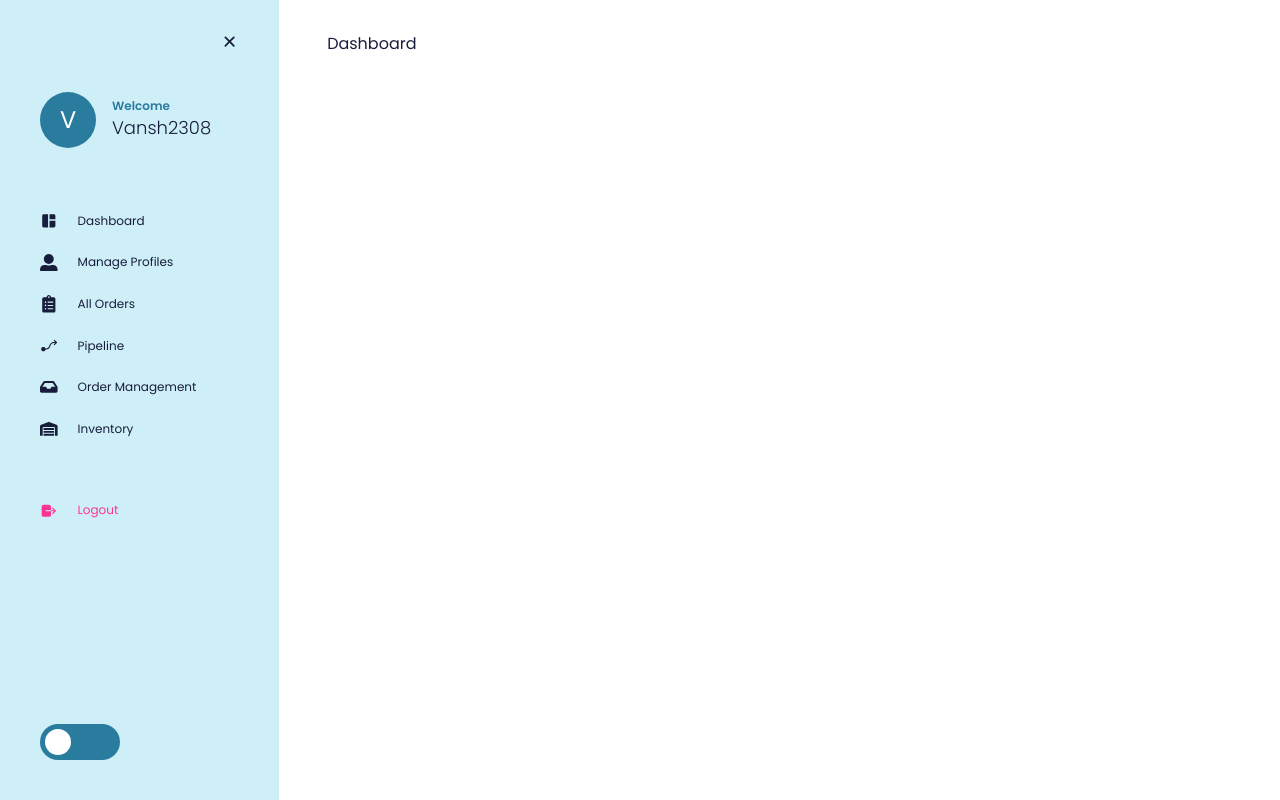
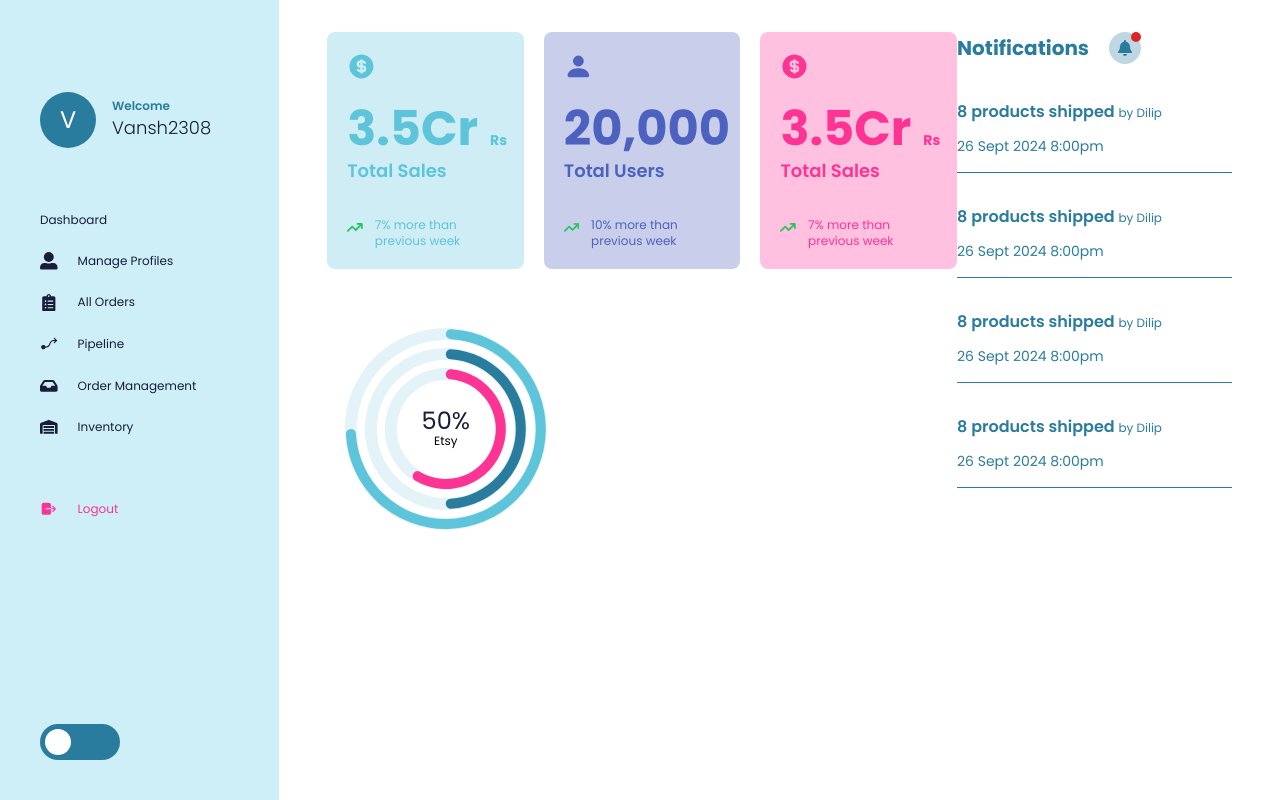
Before and after one commit to vansh2308/sgh-automation, a React (Vite) app in the folder client/: page /user/1 in a window 1280 px wide. Built offline with nearby package versions, Linux system fonts and the light colour scheme; a web font is replaced by a local one.

Commit message:
Make dashboard

```diff
--- a/client/package.json
+++ b/client/package.json
@@ -12,6 +12,7 @@
   "dependencies": {
     "@hookform/resolvers": "^3.9.0",
     "@reduxjs/toolkit": "^2.2.7",
+    "d3": "^7.9.0",
     "react": "^18.3.1",
     "react-dom": "^18.3.1",
     "react-hook-form": "^7.53.0",
@@ -23,6 +24,7 @@
   },
   "devDependencies": {
     "@eslint/js": "^9.9.0",
+    "@types/d3": "^7.4.3",
     "@types/react": "^18.3.3",
     "@types/react-dom": "^18.3.0",
     "@vitejs/plugin-react": "^4.3.1",
--- /dev/null
+++ b/client/src/components/AdminDashboard.tsx
@@ -0,0 +1,119 @@
+
+import { TbCoinFilled } from "react-icons/tb";
+import { BsPersonFill } from "react-icons/bs";
+import { FaArrowTrendUp } from "react-icons/fa6";
+import { FaBell } from "react-icons/fa";
+import NotificationTile from "./NotificationTile";
+import RadialChart from "./charts/RadialChart";
+
+
+
+const notifications = [
+    {
+        headline: "8 products shipped",
+        timestamp: "26 Sept 2024 8:00pm",
+        by: "Dilip"
+    },
+    {
+        headline: "8 products shipped",
+        timestamp: "26 Sept 2024 8:00pm",
+        by: "Dilip"
+    },
+    {
+        headline: "8 products shipped",
+        timestamp: "26 Sept 2024 8:00pm",
+        by: "Dilip"
+    },
+    {
+        headline: "8 products shipped",
+        timestamp: "26 Sept 2024 8:00pm",
+        by: "Dilip"
+    },
+    {
+        headline: "8 products shipped",
+        timestamp: "26 Sept 2024 8:00pm",
+        by: "Dilip"
+    },
+]
+
+
+
+export default function AdminDashboard({ }) {
+    return (
+        <div className="w-full h-full overflow-x-hidden overflow-y-scroll">
+            <div
+                className="grid w-full max-h-60vh gap-10"
+                style={{
+                    gridTemplateColumns: "repeat(3, 1fr)",
+                    gridTemplateRows: "auto 30vh"
+                }}
+            >
+
+                <div className="col-start-1 col-end-3 flex gap-5 h-fit ">
+                    <div className="w-1/3 h-min min-h-fit flex flex-col text-blue-2-dark p-5 rounded-lg bg-blue-2-dark/30">
+                        <TbCoinFilled className="text-[1.8rem]" />
+                        <div className="flex gap-3 items-baseline mt-3 text-[3rem] font-bold">
+                            3.5Cr
+                            <span className="text-sm">Rs</span>
+                        </div>
+                        <p className="text-lg font-semibold -mt-2">Total Sales</p>
+                        <p className="mt-8 text-xs flex gap-3 ">
+                            <FaArrowTrendUp className="text-green-500 text-[1.3rem]" /> 7% more than previous week
+                        </p>
+                    </div>
+
+                    <div className="w-1/3 h-min min-h-fit flex flex-col text-blue-4 p-5 rounded-lg bg-blue-4/30">
+                        <BsPersonFill className="text-[1.8rem]" />
+                        <div className="flex gap-3 items-baseline mt-3 text-[3rem] font-bold">
+                            20,000
+                            <span className="text-sm"></span>
+                        </div>
+                        <p className="text-lg font-semibold -mt-2">Total Users</p>
+                        <p className="mt-8 text-xs flex gap-3 ">
+                            <FaArrowTrendUp className="text-green-500 text-[1.3rem]" /> 10% more than previous week
+                        </p>
+                    </div>
+
+                    <div className="w-1/3 h-min min-h-fit flex flex-col text-pink p-5 rounded-lg bg-pink/30">
+                        <TbCoinFilled className="text-[1.8rem]" />
+                        <div className="flex gap-3 items-baseline mt-3 text-[3rem] font-bold">
+                            3.5Cr
+                            <span className="text-sm">Rs</span>
+                        </div>
+                        <p className="text-lg font-semibold -mt-2">Total Sales</p>
+                        <p className="mt-8 text-xs flex gap-3 ">
+                            <FaArrowTrendUp className="text-green-500 text-[1.3rem]" /> 7% more than previous week
+                        </p>
+                    </div>
+                </div>
+
+
+                <div className="col-start-3 row-start-1 row-end-3 flex flex-col max-h-[60vh]">
+                    <div className="flex gap-5 min-h-max items-center">
+
+                        <h3 className="text-blue-2 dark:text-blue-2-dark font-bold text-xl">Notifications</h3>
+                        <div className="bg-blue-2/30 dark:bg-blue-2-dark/30 h-[2rem] aspect-square rounded-full relative">
+                            <div className="absolute bg-red-600 w-[10px] aspect-square rounded-full right-0" />
+                            <FaBell className="absolute text-blue-2 dark:text-blue-2-dark left-1/2 top-1/2 -translate-x-1/2 -translate-y-1/2" />
+                        </div>
+                    </div>
+
+                    <ul className="flex flex-col mt-5 gap-4 overflow-y-scroll">
+                        {
+                            notifications.map((item, key) => {
+                                return (
+                                    <NotificationTile item={item} key={key} />
+                                )
+                            })
+                        }
+                    </ul>
+                </div>
+
+
+                <div className=" col-start-1 col-end-3 overflow-hidden relative">
+                    <RadialChart />
+                </div>
+            </div>
+        </div>
+    )
+}
--- /dev/null
+++ b/client/src/components/NotificationTile.tsx
@@ -0,0 +1,16 @@
+
+
+export default function NotificationTile ( {item} : {
+        item: {
+            headline: string,
+            timestamp: string,
+            by: string
+        }, key: number
+    }) {
+    return(
+        <div className="w-full text-blue-2 dark:text-blue-2-dark border-b-[1px] border-b-blue-2 dark:border-b-blue-2-dark py-4" >
+            <h3 className="font-semibold text-base"> {item.headline} <span className="text-xs font-normal">by {item.by}</span> </h3>
+            <p className="text-sm mt-3 ">{item.timestamp}</p>
+        </div>
+    )
+}
--- /dev/null
+++ b/client/src/components/charts/RadialChart.tsx
@@ -0,0 +1,106 @@
+import { arc, select } from 'd3';
+import { useEffect, useState, useRef, MutableRefObject } from 'react';
+import { useSelector } from 'react-redux';
+import { RootState } from '../../app/store';
+
+
+
+const data = [
+  {
+    innerRadius: 50,
+    outerRadius: 60,
+    value: 0.6,
+    color: "#FE3494"
+  },
+  {
+    innerRadius: 70,
+    outerRadius: 80,
+    value: 0.5,
+    color: "#2A7C9E"
+  },
+  {
+    innerRadius: 90,
+    outerRadius: 100,
+    value: 0.75,
+    color: "#5DC4DA"
+  },
+
+]
+
+
+export default function RadialChart() {
+
+  const containerRef = useRef() as MutableRefObject<HTMLDivElement>
+  const theme = useSelector((state: RootState) => state.theme.value)
+
+  useEffect(() => {
+    let grooveColor = "#E4F3F7"
+    drawChart(grooveColor)
+  }, [theme])
+
+
+  // WIP: Add Dark mode, Hover States
+
+  function drawChart(grooveColor: string) {
+    console.log("Drawing")
+    const height = containerRef.current.clientHeight, width = containerRef.current.clientWidth;
+
+    select("svg").remove()
+
+    const svg = select(containerRef.current)
+      .append('svg')
+      .attr('height', `${height}`)
+      .attr('width', `${width}`)
+      .attr("viewBox", `0 0 ${width} ${height}`)
+      .append("g")
+      .attr("transform", "translate(" + width / 5 + "," + height / 2 + ")")
+
+
+    for (let i = 0; i < data.length; i++) {
+      const Arc = arc()
+        .innerRadius(data[i].innerRadius)
+        .outerRadius(data[i].outerRadius)
+        .startAngle(0)
+        .cornerRadius(40)
+
+      const backgroundArc = arc()
+        .innerRadius(data[i].innerRadius - 1)
+        .outerRadius(data[i].outerRadius + 1)
+        .startAngle(0)
+        .cornerRadius(40)
+
+      svg.append("path")
+        .datum({ endAngle: 1 * Math.PI * 2 })
+        .attr("d", backgroundArc)
+        .style("fill", grooveColor);
+
+
+      svg.append("path")
+        .datum({ endAngle: data[i].value * Math.PI * 2 })
+        .attr("d", Arc)
+        .style("fill", data[i].color);
+
+    }
+
+    svg.append("text")
+      .attr("text-anchor", "middle")
+      .text(`50%`)
+      .style('font-size', '1.5rem')
+      .style('fill', '#181D3C');
+
+    svg.append("text")
+      .attr("text-anchor", "middle")
+      .text("Etsy")
+      .attr('dy', '1.3em')
+      .style('font-size', '0.75em');
+  }
+
+
+  return (
+    <div
+      ref={containerRef}
+      className='w-full h-full'
+    />
+
+  );
+}
--- a/client/src/index.css
+++ b/client/src/index.css
@@ -24,6 +24,8 @@ body {
     @apply bg-blue-1;
 }
 
+
+
 .pink-btn {
     @apply bg-pink rounded-full py-3 px-9 w-fit text-sm;
 }
--- a/client/src/pages/Dashboard.tsx
+++ b/client/src/pages/Dashboard.tsx
@@ -1,8 +1,7 @@
+import AdminDashboard from "../components/AdminDashboard";
 
 export default function Dashboard(){
     return(
-        <div >
-            Dashboard
-        </div>
+        <AdminDashboard />
     )
 }
--- a/client/src/pages/UserLayout.tsx
+++ b/client/src/pages/UserLayout.tsx
@@ -81,13 +81,15 @@ export default function UserLayout({ }) {
 
 
 
-
     return (
         <div className="flex w-screen h-screen bg-white text-blue-3 dark:text-blue-3-dark dark:bg-white-dark" >
 
             {
-                sidebarOpen &&
-                <div className='w-fit bg-blue-1 dark:bg-blue-1-dark relative p-10 pt-8 min-w-max'>
+                <div className={`bg-blue-1 dark:bg-blue-1-dark relative sidebar p-10 pt-8  ${sidebarOpen ? "w-fit" : "w-2"}`}>
+
+                    {sidebarOpen &&
+
+                        <>
 
                             <div className='w-full h-5 mb-10 flex text-[1.2rem] flex-row-reverse'>
                                 <button onClick={() => setSidebarOpen(false)}>
@@ -118,6 +120,8 @@ export default function UserLayout({ }) {
                             <button className='absolute rounded-full w-20 h-9 p-[0.3rem] bg-blue-2 dark:bg-blue-2-dark flex bottom-10 ' ref={themeBtn} onClick={toggleTheme}>
                                 <div className='rounded-full aspect-square h-full bg-white dark:bg-white-dark' />
                             </button>
+                        </>
+                    }
 
                 </div>
 
@@ -143,14 +147,12 @@ const SidebarLink = ({ item }: {
 
     const dispatch = useDispatch()
 
-
-
     return (
         <NavLink
             to={item.link}
             className={({ isActive }) => isActive ? "text-blue-2 dark:text-blue-2-dark font-bold" : ""}
             onClick={() => {
-            {item.text == "Logout" && dispatch(hideLoginForm()) }
+                { item.text == "Logout" && dispatch(hideLoginForm()) }
             }}
         >
             <div className={`flex items-center gap-5 text-xs hover:font-medium ${item.text == "Logout" ? "text-pink mt-10" : ""}`}>
--- a/client/tailwind.config.js
+++ b/client/tailwind.config.js
@@ -7,19 +7,23 @@ export default {
   ],
   theme: {
     extend: {
-    },
       colors: {
         "blue-1": "#CEEFF7",
         "blue-2": "#2A7C9E",
         "white": "#fff",
         "blue-3": "#181D3C",
+        "blue-4": "#4D61BE",
         "pink": "#FE3494",
+        "groove": "#E4F3F7",
 
         "blue-1-dark": "#11142A",
         "blue-2-dark": "#5DC4DA",
         "white-dark": "#181D3C",
         "blue-3-dark": "#fff",
+        "groove-dark": "#1D2449"
       },
+    },
+
   },
   plugins: [],
 }
```
Also changed, not shown: 1 other file (tests, documents, lock files or other folders). Lines whose indentation alone changed are shown as unchanged.
